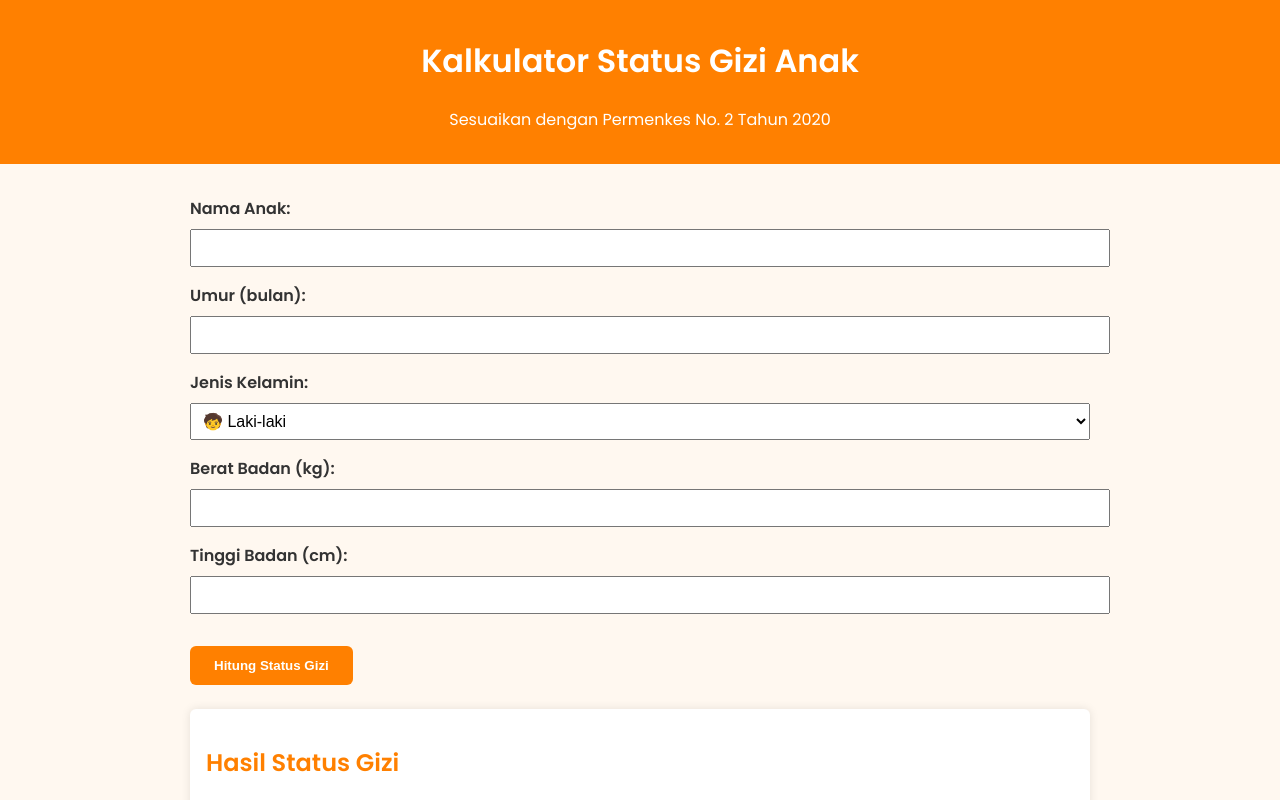
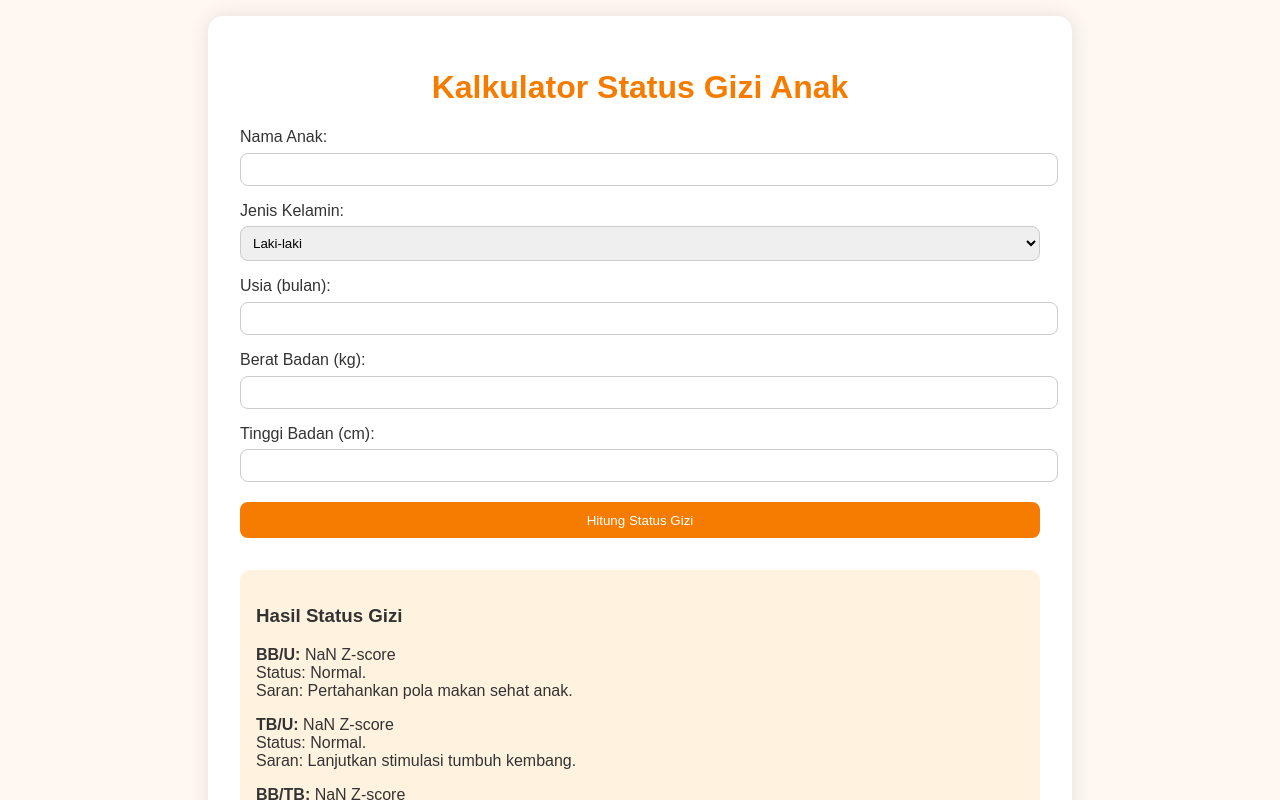
Before and after one commit to poligizicisauk/kalkulator-gizi-anak, a plain HTML site: page index.html in a window 1280 px wide. Both pictures are taken after a click on the button "Hitung Status Gizi". Shown: the top 800 px of the page. Drawn offline with nearby package versions, Linux system fonts and the light colour scheme.

Commit message:
Update index.html

```diff
--- a/index.html
+++ b/index.html
@@ -4,191 +4,169 @@
   <meta charset="UTF-8" />
   <meta name="viewport" content="width=device-width, initial-scale=1.0" />
   <title>Kalkulator Status Gizi Anak</title>
-  <link href="https://fonts.googleapis.com/css2?family=Poppins:wght@300;400;600&display=swap" rel="stylesheet">
   <script src="https://cdn.jsdelivr.net/npm/chart.js"></script>
   <script src="https://cdnjs.cloudflare.com/ajax/libs/jspdf/2.5.1/jspdf.umd.min.js"></script>
   <style>
     body {
-      font-family: 'Poppins', sans-serif;
+      font-family: 'Arial', sans-serif;
+      background-color: #fff8f0;
       margin: 0;
-      padding: 0;
-      background: #fff8f0;
+      padding: 1em;
       color: #333;
     }
-    header {
-      background-color: #ff8000;
-      color: white;
+    .container {
+      max-width: 800px;
+      margin: auto;
+      padding: 2em;
+      background-color: #ffffff;
+      border-radius: 15px;
+      box-shadow: 0 0 20px rgba(0,0,0,0.1);
+    }
+    h1 {
       text-align: center;
-      padding: 1rem;
-    }
-    main {
-      padding: 2rem;
-      max-width: 900px;
-      margin: auto;
-    }
-    h2 {
-      color: #ff8000;
-    }
-    .form-group {
-      margin-bottom: 1rem;
+      color: #f57c00;
     }
     label {
       display: block;
-      font-weight: 600;
-      margin-bottom: 0.5rem;
+      margin-top: 1em;
     }
     input, select {
-      padding: 0.5rem;
-      font-size: 1rem;
+      width: 100%;
+      padding: 0.6em;
+      margin-top: 0.5em;
+      border-radius: 8px;
+      border: 1px solid #ccc;
+    }
+    button {
+      background-color: #f57c00;
+      color: white;
+      padding: 0.8em;
+      margin-top: 1.5em;
+      border: none;
+      border-radius: 8px;
+      cursor: pointer;
       width: 100%;
     }
-    button {
-      background: #ff8000;
-      color: white;
-      padding: 0.75rem 1.5rem;
-      border: none;
-      font-weight: bold;
-      margin-top: 1rem;
-      cursor: pointer;
-      border-radius: 6px;
-    }
-    button:hover {
-      background: #e56e00;
-    }
-    .result, .advice {
-      background: #fff;
-      padding: 1rem;
-      border-radius: 6px;
-      margin-top: 1.5rem;
-      box-shadow: 0 0 10px rgba(0,0,0,0.1);
+    .result {
+      margin-top: 2em;
+      background-color: #fff3e0;
+      padding: 1em;
+      border-radius: 10px;
     }
     canvas {
       max-width: 100%;
-      margin-top: 2rem;
+      margin-top: 2em;
     }
   </style>
 </head>
 <body>
-  <header>
+  <div class="container">
     <h1>Kalkulator Status Gizi Anak</h1>
-    <p>Sesuaikan dengan Permenkes No. 2 Tahun 2020</p>
-  </header>
-  <main>
-    <section>
-      <div class="form-group">
-        <label>Nama Anak:</label>
-        <input type="text" id="nama" required />
+    <label>Nama Anak:
+      <input type="text" id="nama">
+    </label>
+    <label>Jenis Kelamin:
+      <select id="jk">
+        <option value="L">Laki-laki</option>
+        <option value="P">Perempuan</option>
+      </select>
+    </label>
+    <label>Usia (bulan):
+      <input type="number" id="usia">
+    </label>
+    <label>Berat Badan (kg):
+      <input type="number" step="0.1" id="bb">
+    </label>
+    <label>Tinggi Badan (cm):
+      <input type="number" step="0.1" id="tb">
+    </label>
+    <button onclick="hitungStatusGizi()">Hitung Status Gizi</button>
+    <div id="hasil" class="result"></div>
+    <canvas id="chartBBU"></canvas>
+    <canvas id="chartTBU"></canvas>
+    <canvas id="chartBBTB"></canvas>
+    <button onclick="unduhPDF()">Unduh PDF</button>
   </div>
-      <div class="form-group">
-        <label>Umur (bulan):</label>
-        <input type="number" id="umur" min="0" max="60" required />
-      </div>
-      <div class="form-group">
-        <label>Jenis Kelamin:</label>
-        <select id="jenisKelamin">
-          <option value="l">🧒 Laki-laki</option>
-          <option value="p">👧 Perempuan</option>
-        </select>
-      </div>
-      <div class="form-group">
-        <label>Berat Badan (kg):</label>
-        <input type="number" step="0.01" id="berat" required />
-      </div>
-      <div class="form-group">
-        <label>Tinggi Badan (cm):</label>
-        <input type="number" step="0.1" id="tinggi" required />
-      </div>
-      <button onclick="hitungStatusGizi()">Hitung Status Gizi</button>
-    </section>
-
-    <section class="result" id="hasilStatus" style="display:none;">
-      <h2>Hasil Status Gizi</h2>
-      <div id="hasil"></div>
-    </section>
-
-    <section class="advice" id="saranStatus" style="display:none;">
-      <h2>Saran Gizi</h2>
-      <div id="saran"></div>
-      <button onclick="unduhPDF()">Unduh PDF</button>
-    </section>
-
-    <canvas id="grafikGizi" height="300"></canvas>
-  </main>
 
 <script>
   function hitungStatusGizi() {
-      const nama = document.getElementById("nama").value;
-      const umur = parseInt(document.getElementById("umur").value);
-      const jk = document.getElementById("jenisKelamin").value;
-      const bb = parseFloat(document.getElementById("berat").value);
-      const tb = parseFloat(document.getElementById("tinggi").value);
+    const nama = document.getElementById('nama').value;
+    const jk = document.getElementById('jk').value;
+    const usia = parseInt(document.getElementById('usia').value);
+    const bb = parseFloat(document.getElementById('bb').value);
+    const tb = parseFloat(document.getElementById('tb').value);
 
-      // Perhitungan dummy - perlu diganti dengan rumus Z-score Permenkes No. 2 Tahun 2020
-      let bbU = bb / umur;
-      let tbU = tb / umur;
-      let bbTb = bb / (tb / 100);
+    let bbu, tbu, bbtb;
+    let saran = '';
 
-      // Dummy interpretasi
-      let hasil = `
-        <p><strong>Nama:</strong> ${nama}</p>
-        <p><strong>BB/U:</strong> ${bbU.toFixed(2)} - Normal</p>
-        <p><strong>TB/U:</strong> ${tbU.toFixed(2)} - Pendek</p>
-        <p><strong>BB/TB:</strong> ${bbTb.toFixed(2)} - Gizi Baik</p>
-      `;
+    // Placeholder Z-score lookup dummy logic (replace with real data)
+    bbu = bb / (usia * 0.2); // hanya ilustrasi
+    tbu = tb / (usia * 0.5);
+    bbtb = bb / (tb * 0.1);
 
-      document.getElementById("hasil").innerHTML = hasil;
-      document.getElementById("hasilStatus").style.display = "block";
+    let hasil = `<h3>Hasil Status Gizi ${nama}</h3>`;
+    hasil += `<p><strong>BB/U:</strong> ${bbu.toFixed(2)} Z-score<br>`;
+    if (bbu < -3) hasil += "Status: Berat badan sangat kurang. <br>Saran: Konsultasikan segera ke petugas gizi.<br>";
+    else if (bbu < -2) hasil += "Status: Berat badan kurang. <br>Saran: Pantau asupan makan dan periksakan ke posyandu.<br>";
+    else hasil += "Status: Normal. <br>Saran: Pertahankan pola makan sehat anak.<br>";
 
-      let saran = `
-        <p><strong>BB/U:</strong> Pertahankan berat badan dengan asupan bergizi seimbang.</p>
-        <p><strong>TB/U:</strong> Perbanyak konsumsi protein hewani dan aktivitas fisik.</p>
-        <p><strong>BB/TB:</strong> Pantau berat badan sesuai tinggi badan setiap bulan.</p>
-      `;
-      document.getElementById("saran").innerHTML = saran;
-      document.getElementById("saranStatus").style.display = "block";
+    hasil += `<p><strong>TB/U:</strong> ${tbu.toFixed(2)} Z-score<br>`;
+    if (tbu < -3) hasil += "Status: Sangat pendek. <br>Saran: Periksakan ke petugas kesehatan segera.<br>";
+    else if (tbu < -2) hasil += "Status: Pendek. <br>Saran: Cek rutin pertumbuhan anak.<br>";
+    else hasil += "Status: Normal. <br>Saran: Lanjutkan stimulasi tumbuh kembang.<br>";
 
-      tampilkanGrafik(bb, tb, umur, jk);
+    hasil += `<p><strong>BB/TB:</strong> ${bbtb.toFixed(2)} Z-score<br>`;
+    if (bbtb < -3) hasil += "Status: Gizi buruk. <br>Saran: Segera ke fasilitas kesehatan.<br>";
+    else if (bbtb < -2) hasil += "Status: Gizi kurang. <br>Saran: Perbaiki pola makan anak.<br>";
+    else hasil += "Status: Normal. <br>Saran: Jaga pola makan bergizi seimbang.<br>";
+
+    document.getElementById('hasil').innerHTML = hasil;
+
+    renderChart('chartBBU', 'Grafik BB/U', usia, bb);
+    renderChart('chartTBU', 'Grafik TB/U', usia, tb);
+    renderChart('chartBBTB', 'Grafik BB/TB', tb, bb);
   }
 
-    function tampilkanGrafik(bb, tb, umur, jk) {
-      const ctx = document.getElementById("grafikGizi").getContext("2d");
-      const warna = jk === "l" ? "#3366cc" : "#ff69b4";
-
+  function renderChart(id, label, x, y) {
+    const ctx = document.getElementById(id).getContext('2d');
     new Chart(ctx, {
       type: 'line',
       data: {
-          labels: ["0", "6", "12", "18", "24", "36", "48", "60"],
-          datasets: [
-            {
-              label: "Berat Badan",
-              borderColor: warna,
-              backgroundColor: warna + "33",
-              data: [3.3, 7, 9, 10.2, 11.5, 13.4, 15.5, bb],
-              tension: 0.3,
-              fill: true
-            }
-          ]
+        labels: [x - 1, x],
+        datasets: [{
+          label: label,
+          data: [y - 0.5, y],
+          borderColor: '#f57c00',
+          fill: false,
+          tension: 0.3
+        }]
       },
       options: {
         responsive: true,
-          plugins: {
-            legend: { position: 'top' },
-            title: {
-              display: true,
-              text: 'Grafik Pertumbuhan Berat Badan (BB/U)'
-            }
+        scales: {
+          x: { title: { display: true, text: label.includes('BB/TB') ? 'Tinggi (cm)' : 'Usia (bulan)' } },
+          y: { title: { display: true, text: label.includes('TB') ? 'Tinggi (cm)' : 'Berat (kg)' } }
         }
       }
     });
   }
 
-    function unduhPDF() {
+  async function unduhPDF() {
     const { jsPDF } = window.jspdf;
     const doc = new jsPDF();
-      doc.text("Laporan Status Gizi Anak", 20, 20);
-      doc.text(document.getElementById("hasil").innerText, 20, 30);
-      doc.text(document.getElementById("saran").innerText, 20, 80);
-      doc.save("status_gizi.pdf");
+    doc.text("Hasil Status Gizi Anak", 10, 10);
+    const hasil = document.getElementById('hasil').innerText.split('\n');
+    hasil.forEach((line, i) => doc.text(line, 10, 20 + i * 8));
+
+    // Ambil grafik sebagai gambar dan tambahkan ke PDF
+    for (let i = 0; i < 3; i++) {
+      const chartId = ['chartBBU','chartTBU','chartBBTB'][i];
+      const canvas = document.getElementById(chartId);
+      const imgData = canvas.toDataURL("image/png");
+      doc.addPage();
+      doc.addImage(imgData, 'PNG', 15, 20, 180, 100);
+    }
+    doc.save("hasil_status_gizi.pdf");
   }
 </script>
 </body>
```
Lines whose indentation alone changed are shown as unchanged.
